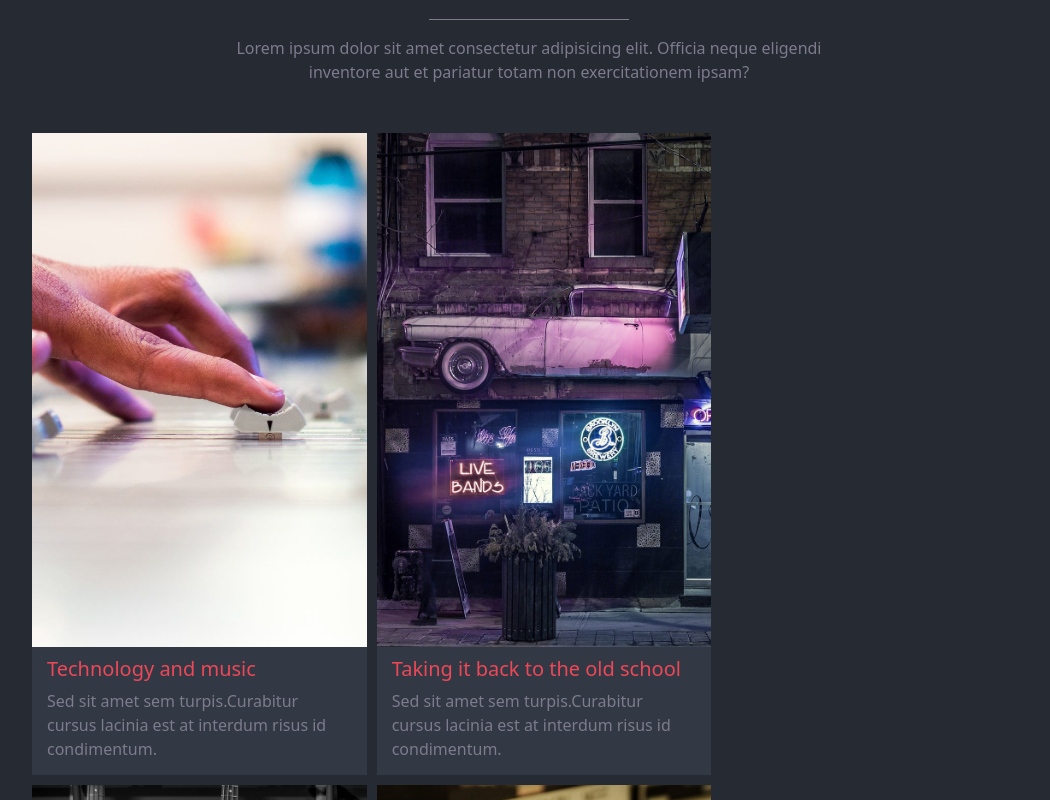
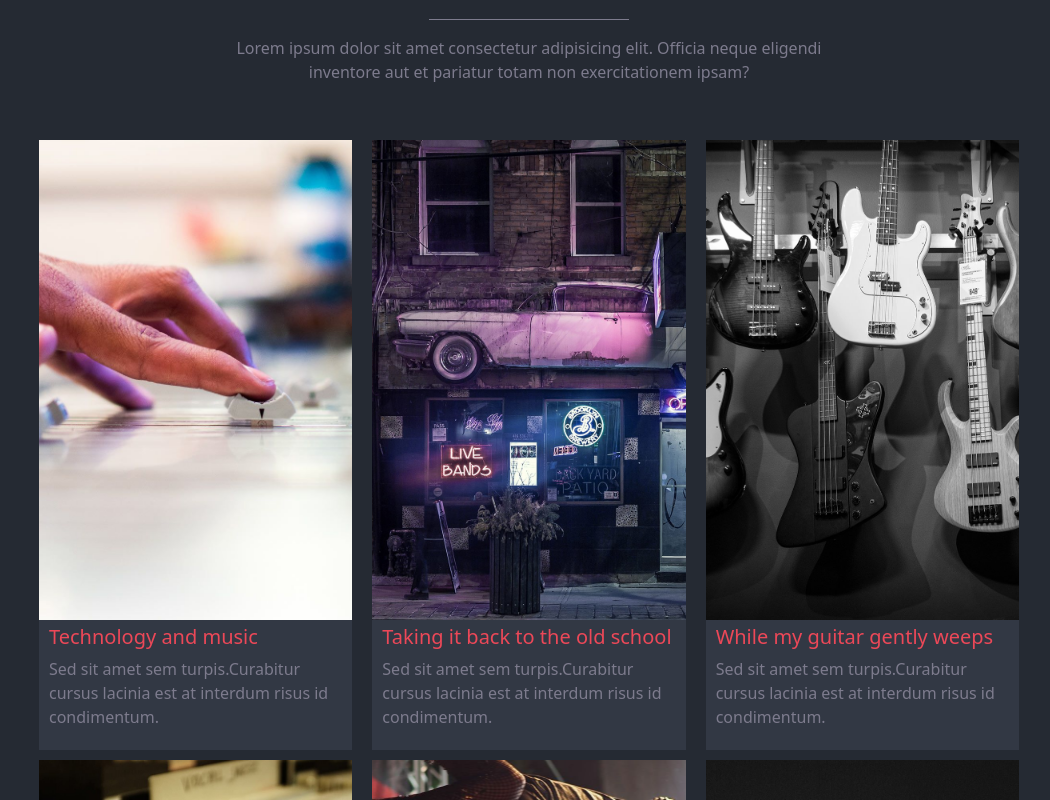
Before and after one commit to MindulaHewadewage/proj-html-vuejs, a Vue app: page / in a window 1280 px wide. Shown: the part 1080-1880 px from the top of the page, without its empty margins (111-1161 px from the left). Built offline with nearby package versions, Linux system fonts and the light colour scheme.

Commit message:
news card fixed

```diff
--- a/src/components/news/NewsCard.vue
+++ b/src/components/news/NewsCard.vue
@@ -19,11 +19,8 @@ export default {
 </template>
 <style scoped lang="scss">
 .news-card {
-    flex-basis: calc(100% / 3);
-    background-color: #323844;
-    margin: 5px;
-
-
+    width: calc(100% / 3);
+    padding: 10px;
 
     img {
         height: 80%;
@@ -33,8 +30,8 @@ export default {
 }
 
 .card-text {
-    padding: 10px 15px;
-
+    padding: 5px 10px;
+    background-color: #323844;
 
     h5 {
         color: #EC4858;
--- a/src/components/news/NewsCardSection.vue
+++ b/src/components/news/NewsCardSection.vue
@@ -58,11 +58,16 @@ export default {
 <style>
 .bg {
     background-color: #252A33;
+
+}
+
+.small-container {
+    padding-bottom: 30px;
 }
 
 .card-container {
     display: flex;
     flex-wrap: wrap;
-    margin: -2px;
+
 }
 </style>
```
